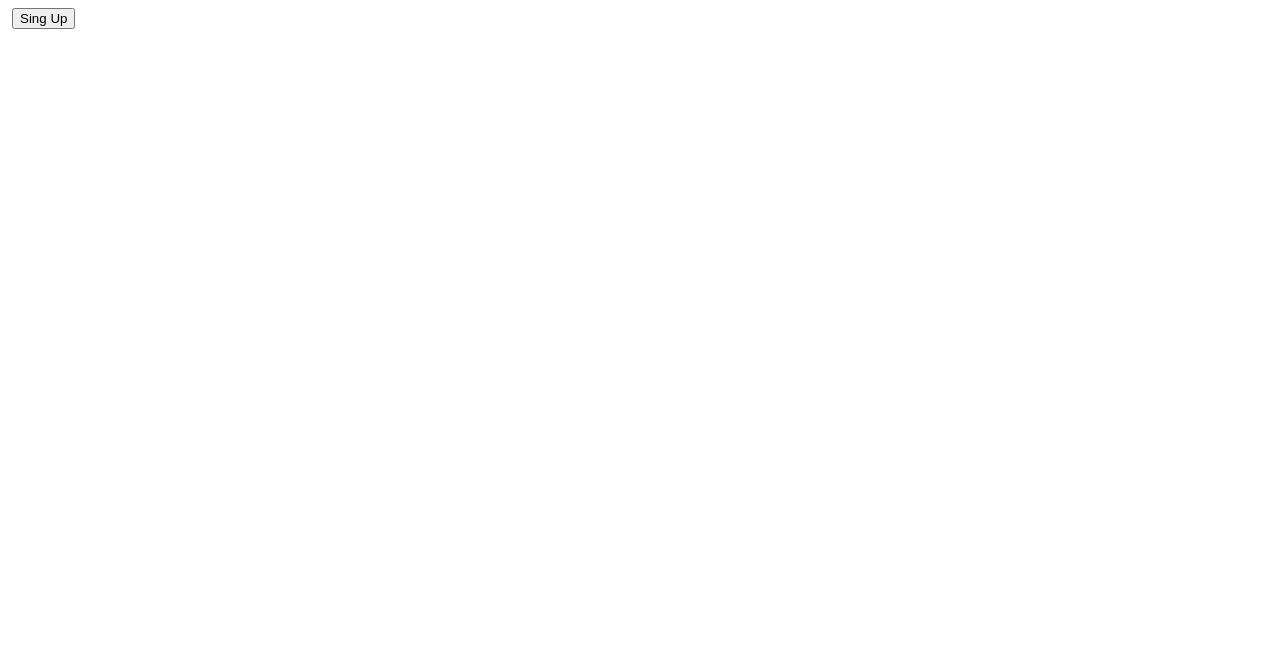
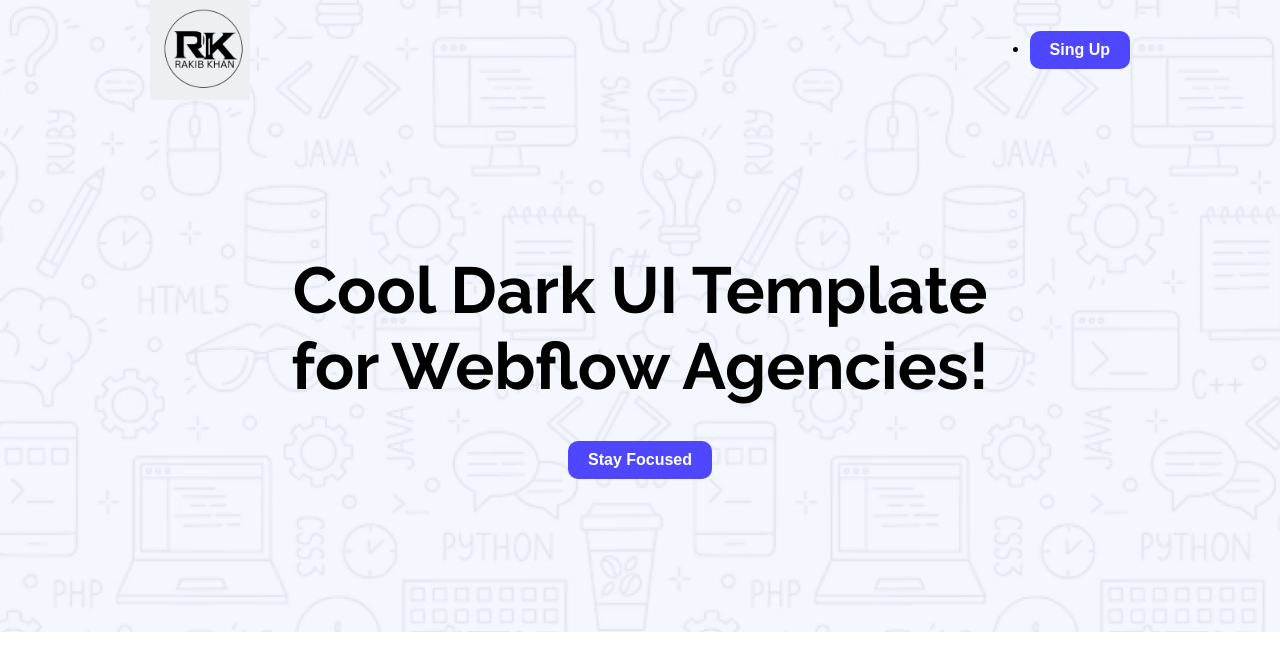
Before and after one commit to rabiulislam5334/first-assingment, a plain HTML site: page index.html in a window 1280 px wide. Drawn offline with Linux system fonts and the light colour scheme.

Commit message:
header added

```diff
--- a/index.html
+++ b/index.html
@@ -7,15 +7,25 @@
     <link rel="preconnect" href="https://fonts.googleapis.com">
 <link rel="preconnect" href="https://fonts.gstatic.com" crossorigin>
 <link href="https://fonts.googleapis.com/css2?family=Open+Sans:ital,wght@0,300..800;1,300..800&family=Raleway:ital,wght@0,100..900;1,100..900&display=swap" rel="stylesheet">
+<link rel="stylesheet" href="styles/style.css">
 
 </head>
-<body class="raleway-fornt">
+<body class="raleway-fornt main-width">
     <header>
         <nav>
-            <img src="" alt="">
-            <button>Sing Up</button>
+            <img class="logo" src="images/R.png" alt="">
+            <ul>
+                <li><a href=""></a><button class="header-btn">Sing Up</button>
+</li>
+            </ul>
 
         </nav>
+        <div class="hero">
+      <div class="hero-content">
+         <h4 class="hero-title">Cool Dark UI Template for Webflow Agencies!</h4>
+            <button class="header-btn">Stay Focused</button>
+      </div></div>
+
     </header>
 </body>
 </html>
--- a/styles/style.css
+++ b/styles/style.css
@@ -4,6 +4,58 @@
 .raleway-fornt {
   font-family: "Raleway", sans-serif;
   font-optical-sizing: auto;
-  font-weight: <weight>;
   font-style: normal;
 }
+/*{
+    background-color: #f5f8ff;
+}*/
+*{
+    margin: 0;
+}
+/* header style*/
+nav{
+    display: flex;
+    justify-content: space-between;
+    margin: 0 150px;
+    align-items: center;
+}
+.logo{
+    width: 100px;
+}
+.header-btn{
+    font-size: 16px;
+    font-weight: bold;
+    background: #4E47FF;
+    color: #FFFFFF;
+    padding:10px 20px;
+    border-radius: 10px;
+    border: none;
+}
+.header-btn:hover{
+    background: rgba(255, 68, 0, 0.712);
+}
+header{
+    background: url(../images/Hero-bg.png);
+    background-position: top center;
+    background-size: cover;
+    background-repeat: no-repeat;
+    margin: 0 ;
+    align-items: center;
+}
+
+.hero{
+    display: flex;
+    align-items: center;
+     justify-content: center;
+
+}
+
+.hero-content{
+padding: 152px 267px;
+text-align: center;
+font-size: 65px;
+font-weight: bold;
+}
+
+main{max-width: 1140px;
+    margin: auto;}
```
Also changed, not shown: images/R.png (added).
